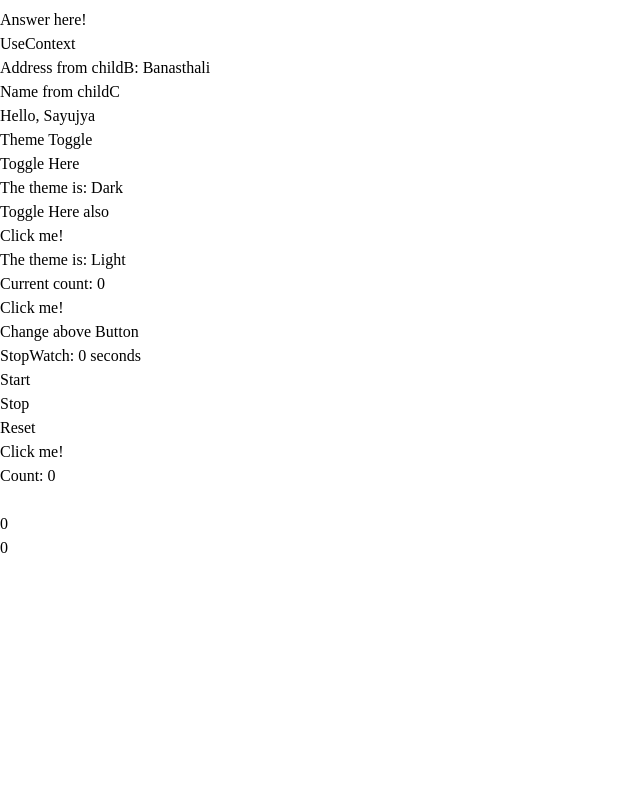
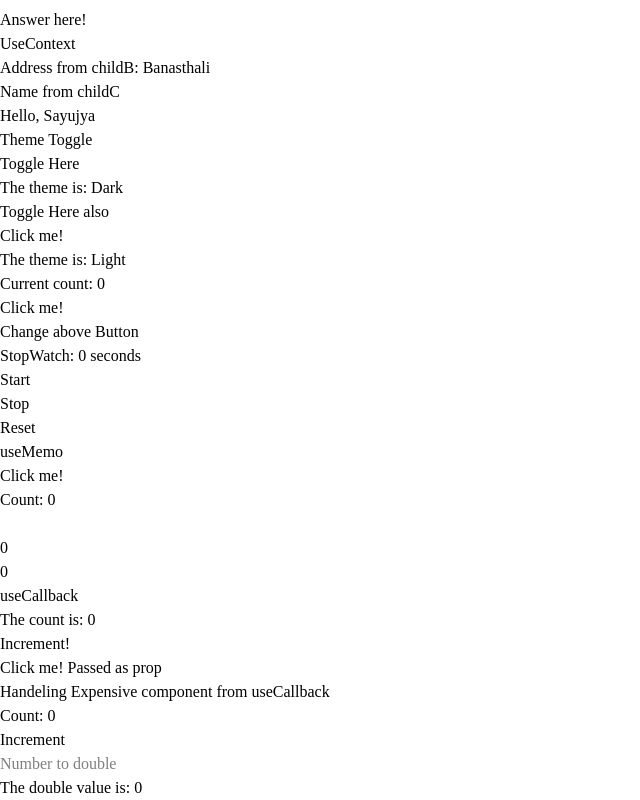
Before and after one commit to Sayuj-D/Hooks, a Next.js app: page / in a window 1280 px wide. Shown: the part 1616-2416 px from the top of the page, without its empty margins (0-640 px from the left). Before the commit the page ends 2176 px from the top, so only its background shows below. Built offline with nearby package versions, Linux system fonts and the light colour scheme; no server answers.

Commit message:
usecallback

```diff
--- a/app/page.tsx
+++ b/app/page.tsx
@@ -22,6 +22,8 @@ import Themeswitcher from "@/components/useContext/Theme_toggle/themeswitcher";
 import { ThemeProvider } from "@/components/useContext/Theme_toggle/themeContext";
 import Stopwatch from "@/components/useRef/stopwatch";
 import UseeMemo from "@/components/useeMemo";
+import Parent_component from "@/components/useCallback_test/parent_component";
+import Expensive_component from "@/components/useCallback_test/expensive_component";
 
 // ------------------
 // self-context:
@@ -197,8 +199,18 @@ const page: React.FC = () => {
       {/* ----------------- */}
       <Stopwatch />
       {/* ----------------- */}
+      <p className="heading">useMemo</p>
+      <UseeMemo />
+      {/* -------------- */}
+      <p className="heading">useCallback</p>
 
-      <UseeMemo />
+      {/* ----------- */}
+      <Parent_component />
+      {/* ----------- */}
+
+      <p className="heading">Handeling Expensive component from useCallback</p>
+
+      <Expensive_component />
     </>
   );
 };
--- /dev/null
+++ b/components/useCallback_test/child_component.tsx
@@ -0,0 +1,16 @@
+import React from "react";
+
+const Child_component = React.memo((props) => {
+  console.log("I have been rendered!");
+  return (
+    <div>
+      <button className="buttons" onClick={props.handleClick}>
+        {props.button_name}
+      </button>
+    </div>
+  );
+});
+
+Child_component.displayName = "Child_component";
+
+export default Child_component;
--- /dev/null
+++ b/components/useCallback_test/expensive_component.tsx
@@ -0,0 +1,40 @@
+import React, { useCallback, useMemo, useState } from "react";
+
+const Expensive_component = () => {
+  const [count, setCount] = useState(0);
+  const [input, setInput] = useState(0);
+
+  const handleClick = () => {
+    setCount(count + 1);
+  };
+
+  // this is the expensive function, the loop has to be executed 10 trillion times, and executing it in every render is expensive. thus we use the useMemo to solve the problem
+
+  const doublefunc = useCallback((num: number) => {
+    for (let i = 0; i < 1000000; i++) {}
+    return num * 2;
+  }, []);
+  const double_val = useMemo(() => {
+    return doublefunc(input);
+  }, [input]);
+
+  return (
+    <>
+      <p>Count: {count}</p>
+      <button className="buttons" onClick={handleClick}>
+        Increment
+      </button>
+      <br />
+
+      <input
+        className="border-2 rounded-md mt-4 mb-4"
+        type="number"
+        placeholder="Number to double"
+        onChange={(e) => setInput(Number(e.target.value))}
+      />
+      <h1>The double value is: {double_val}</h1>
+    </>
+  );
+};
+
+export default Expensive_component;
--- /dev/null
+++ b/components/useCallback_test/parent_component.tsx
@@ -0,0 +1,31 @@
+import React, { useState, useCallback } from "react";
+import Child_component from "./child_component";
+
+const Parent_component = () => {
+  const [count, setCount] = useState(0);
+
+  // here by the use of the useCallback, we have frooze the reference of the function, thus when the page re-renders the reference of the function "handelClick" is not changed.
+
+  const handleClick = useCallback(() => {
+    // setCount(count + 1);
+    setCount((prev) => prev + 1);
+  }, []);
+
+  return (
+    <>
+      <p>The count is: {count}</p>
+      <button className="buttons" onClick={handleClick}>
+        Increment!
+      </button>
+
+      <div>
+        <Child_component
+          button_name="Click me! Passed as prop"
+          handleClick={handleClick}
+        />
+      </div>
+    </>
+  );
+};
+
+export default Parent_component;
```
